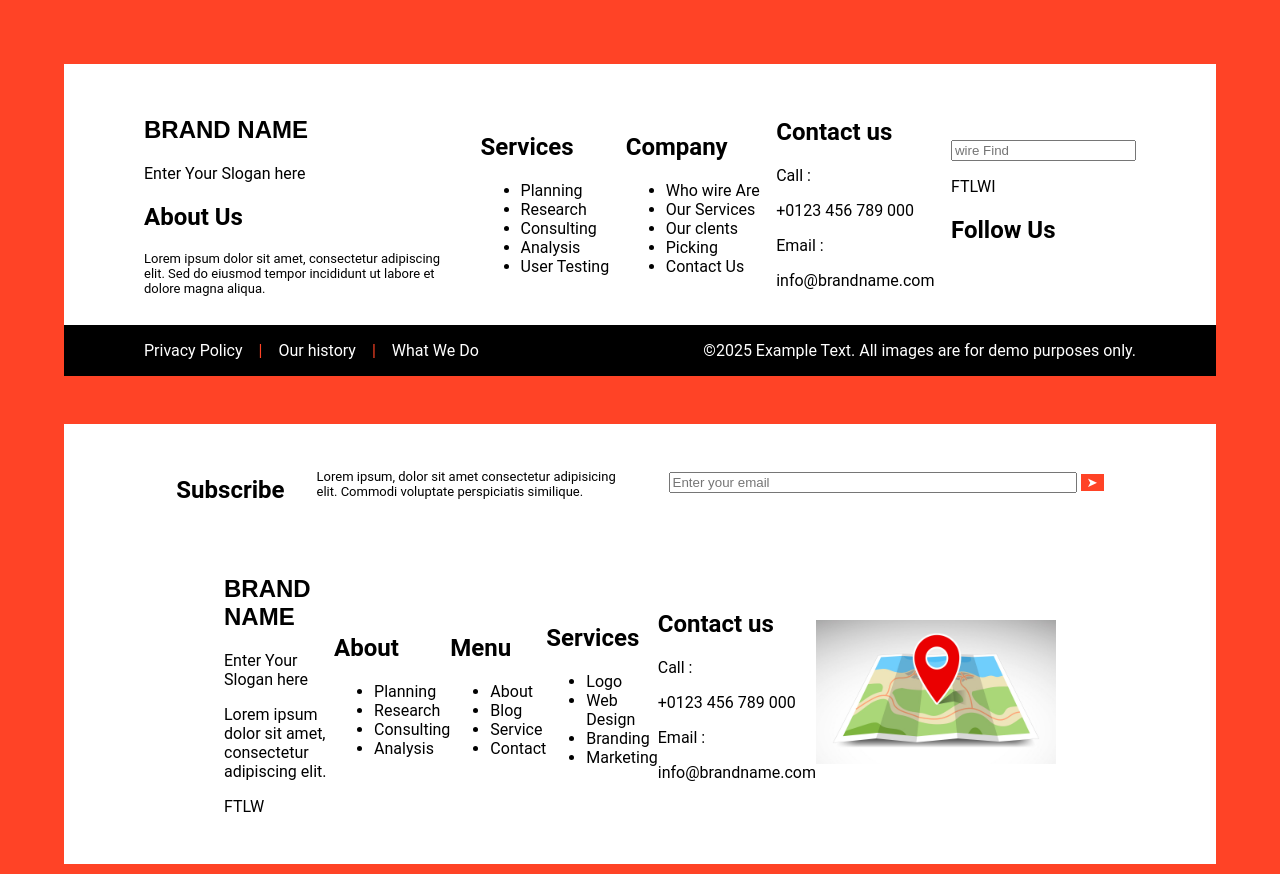
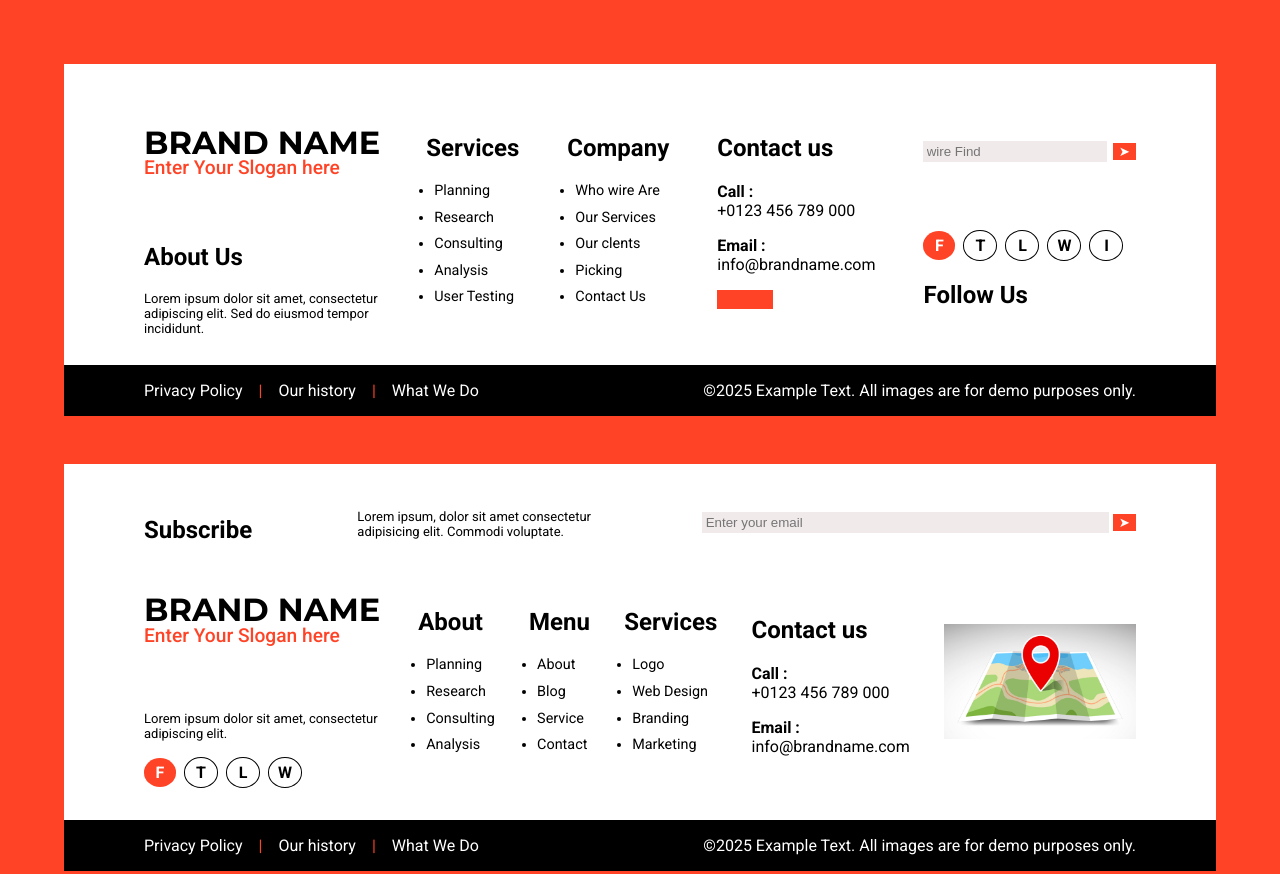
Before and after one commit to LaudateDev/challenge-html-css-responsive, a plain HTML site: page index.html in a window 1280 px wide. Shown: the top 874 px of the page. Drawn offline with Linux system fonts and the light colour scheme.

Commit message:
Mise en display flex et structuration de deux premières sections

```diff
--- a/index.html
+++ b/index.html
@@ -5,19 +5,22 @@
     <meta name="viewport" content="width=device-width, initial-scale=1.0" />
     <title>Challenge</title>
     <link rel="stylesheet" href="styles.css" />
+    <link href="https://fonts.googleapis.com/css2?family=Montserrat:wght@400;500;700&family=Roboto:wght@400;500;700&display=swap" rel="stylesheet">
+
   </head>
   <body>
     <section>
       <div class="container first">
         <div>
           <h1>BRAND NAME</h1>
-          <p>Enter Your Slogan here</p>
+          <p class="slogan">Enter Your Slogan here</p>
           <h2>About Us</h2>
           <p class="lorem">
             Lorem ipsum dolor sit amet, consectetur adipiscing elit. Sed do
-            eiusmod tempor incididunt ut labore et dolore magna aliqua.
+            eiusmod tempor incididunt.
           </p>
         </div>
+        <div class="info">
           <div>
             <h2>Services</h2>
             <ul>
@@ -40,21 +43,24 @@
           </div>
           <div>
             <h2>Contact us</h2>
-          <p>Call :</p>
+            <p class="bold">Call :</p>
             <p>+0123 456 789 000</p>
-          <p>Email :</p>
+            <p class="bold">Email :</p>
             <p>info@brandname.com</p>
-          <p class="vide"></p>
+            <p class="vide">.</p>
           </div>
           <div>
-          <input type="text" placeholder="wire Find" />
-          <p>
+            <h2><input type="text" placeholder="wire Find" />
+            <button>&#10148;</button></h2>
+            <p class="follow">
               <span class="active">F</span><span class="non-active">T</span
               ><span class="non-active">L</span><span class="non-active">W</span
               ><span class="non-active">I</span>
             </p>
             <h2>Follow Us</h2>
           </div>
+        </div>
+
       </div>
       <div class="footer">
         <div class="infooter">
@@ -75,7 +81,7 @@
           <h2>Subscribe</h2>
           <p class="lorem">
             Lorem ipsum, dolor sit amet consectetur adipisicing elit. Commodi
-            voluptate perspiciatis similique.
+            voluptate.
           </p>
           <p>
             <input
@@ -89,8 +95,8 @@
         <div class="container brand2">
           <div>
             <h1>BRAND NAME</h1>
-            <p>Enter Your Slogan here</p>
-            <p>Lorem ipsum dolor sit amet, consectetur adipiscing elit.</p>
+            <p class="slogan">Enter Your Slogan here</p>
+            <p class="lorem">Lorem ipsum dolor sit amet, consectetur adipiscing elit.</p>
             <p>
               <span class="active">F</span><span class="non-active">T</span
               ><span class="non-active">L</span
@@ -126,9 +132,9 @@
           </div>
           <div>
             <h2>Contact us</h2>
-            <p>Call :</p>
+            <p class="bold">Call :</p>
             <p>+0123 456 789 000</p>
-            <p>Email :</p>
+            <p class="bold">Email :</p>
             <p>info@brandname.com</p>
             <p class="vide"></p>
           </div>
@@ -141,10 +147,12 @@
           </div>
         </div>
       </div>
-      <div class="footer1">
-        <div>
+      <div class="footer">
+        <div class="infooter">
           <p>Privacy Policy</p>
+          <p class="oblic">|</p>
           <p>Our history</p>
+          <p class="oblic">|</p>
           <p>What We Do</p>
         </div>
         <div>
--- a/styles.css
+++ b/styles.css
@@ -3,26 +3,62 @@ body {
   margin: 0 auto;
   padding: 5%;
   font-family: "roboto", sans-serif;
+  box-sizing: border-box;
+  max-width: 100%;
 }
 h1 {
   font-family: "Montserrat", sans-serif;
   font-weight: 700;
+  font-size: 2rem;
+  padding: 0;
+}
+li{
+  padding-bottom: 0.6rem;
+  margin-left: -2rem;
+  font-size: 0.9rem;
+}
+.info{
+  display: flex;
+  justify-content: space-between;
+  align-items: start;
+  gap: 3rem;
 }
 .maps {
-  width: 15rem;
+  width: 12rem;
   height: auto;
+}
+.slogan {
+  font-weight: 500;
+  font-size: 1.2rem;
+  margin-top: -2rem;
+  margin-bottom: 4rem;
+  color:#ff4326;
 }
 
 .container {
   padding: 2rem 5rem 1rem 5rem;
   background-color: #ffffff;
-  margin: 0 auto;
   display: flex;
   justify-content: space-between;
   align-items: center;
+
 }
+.vide{
+  width: 3.5rem;
+  background-color: #ff4326;
+  color: #ff4326;
+
+}
+input {
+background-color: rgb(240, 234, 234);
+  border: none;
+  padding: 0.2rem;
+}
+.bold {
+  font-weight: 600;
+ margin-bottom: -1rem; }
 .lorem {
-  width: 20rem;
+  width: 15rem;
   font-size: small;
 }
 .footer {
@@ -31,6 +67,9 @@ h1 {
   padding: 0 5rem;
   display: flex;
   justify-content: space-between;
+}
+.follow {
+  padding-top: 3rem;
 }
 .infooter {
   display: flex;
@@ -44,6 +83,7 @@ h1 {
 .two {
   margin-top: 3rem;
   flex-direction: column;
+  align-items: normal;
 }
 .subscribe {
   display: flex;
@@ -59,3 +99,29 @@ button {
   border: #ff4326;
   cursor: pointer;
 }
+.active {
+display: inline-block;
+  border-radius: 50%;
+  padding: 0.3rem 0;
+  background-color: #ff4326;
+  width: 2rem;
+  text-align: center;
+  color: white;
+  font-weight: 600;
+  margin-right: 0.5rem;
+}
+.non-active {
+display: inline-block;
+  border-radius: 50%;
+border: black 1px solid;
+  padding: 0.3rem 0;
+  background-color: #ffffff;
+  width: 2rem;
+  text-align: center;
+  color: black;
+  font-weight: 600;
+  margin-right: 0.5rem;
+}
+.brand2 {
+ padding: 0;
+}
```
Lines whose indentation alone changed are shown as unchanged.
